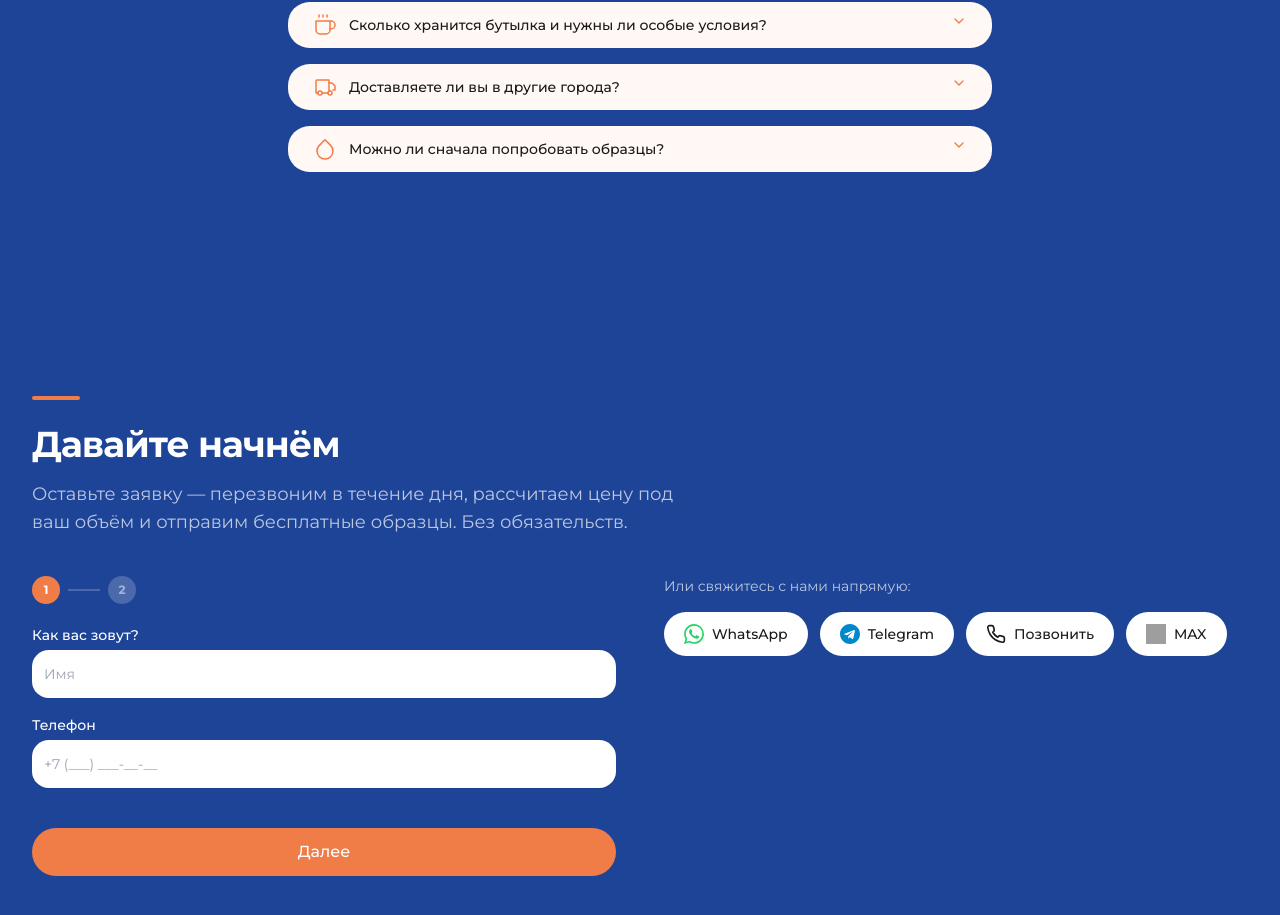
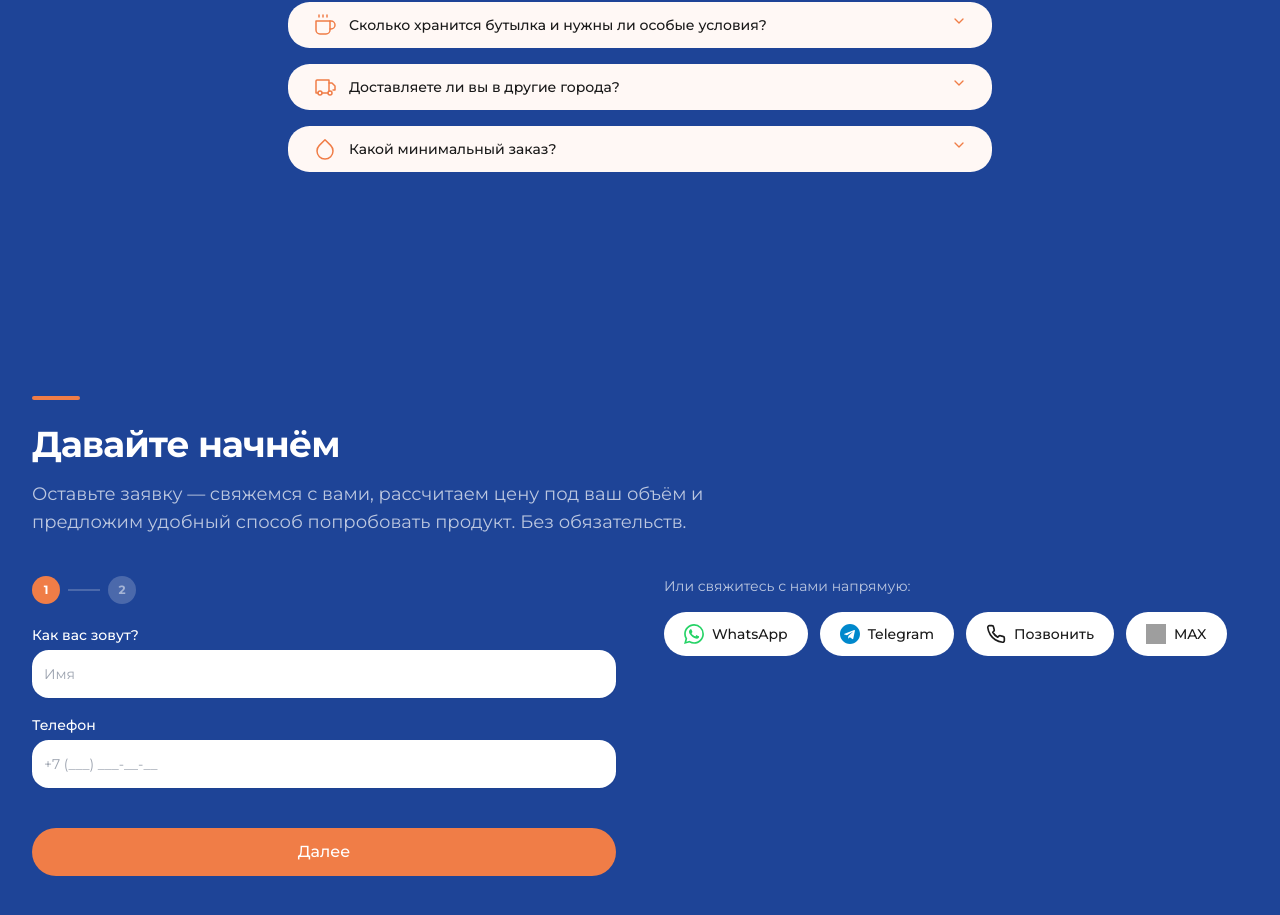
Before and after one commit to warcorprp-web/lulu-coldbrew-2, a Next.js app: page / in a window 1280 px wide. Shown: the part 9368-10283 px from the top of the page. Built offline with nearby package versions, Linux system fonts and the light colour scheme; grey boxes are pictures that could not be loaded.

Commit message:
fix: update contact text, remove FAQ about samples

```diff
--- a/src/components/sections/contact.tsx
+++ b/src/components/sections/contact.tsx
@@ -80,8 +80,8 @@ export function Contact() {
             Давайте начнём
           </h2>
           <p className="mt-4 text-lg text-on-brand/70">
-            Оставьте заявку — перезвоним в течение дня, рассчитаем цену под ваш
-            объём и отправим бесплатные образцы. Без обязательств.
+            Оставьте заявку — свяжемся с вами, рассчитаем цену под ваш
+            объём и предложим удобный способ попробовать продукт. Без обязательств.
           </p>
         </div>
 
@@ -208,7 +208,7 @@ export function Contact() {
                 </div>
                 <h3 className="text-2xl font-bold text-on-brand mb-2">Заявка отправлена!</h3>
                 <p className="text-on-brand/70">
-                  Свяжемся с вами в течение рабочего дня. Спасибо за доверие!
+                   Свяжемся с вами в ближайшее время. Спасибо за доверие!
                 </p>
               </div>
             )}
--- a/src/components/sections/faq.tsx
+++ b/src/components/sections/faq.tsx
@@ -39,9 +39,9 @@ const faqItems = [
   },
   {
     icon: DropletIcon,
-    question: "Можно ли сначала попробовать образцы?",
+    question: "Какой минимальный заказ?",
     answer:
-      "Можете заказать любое количество на пробу — для пробной партии минимальный заказ не требуется. Бесплатно можем привезти образцы только по Астрахани. В другие города — по стоимости доставки выбранным способом.",
+      "Минимальный заказ — 40 бутылок при первой поставке.",
   },
 ]
 
```
